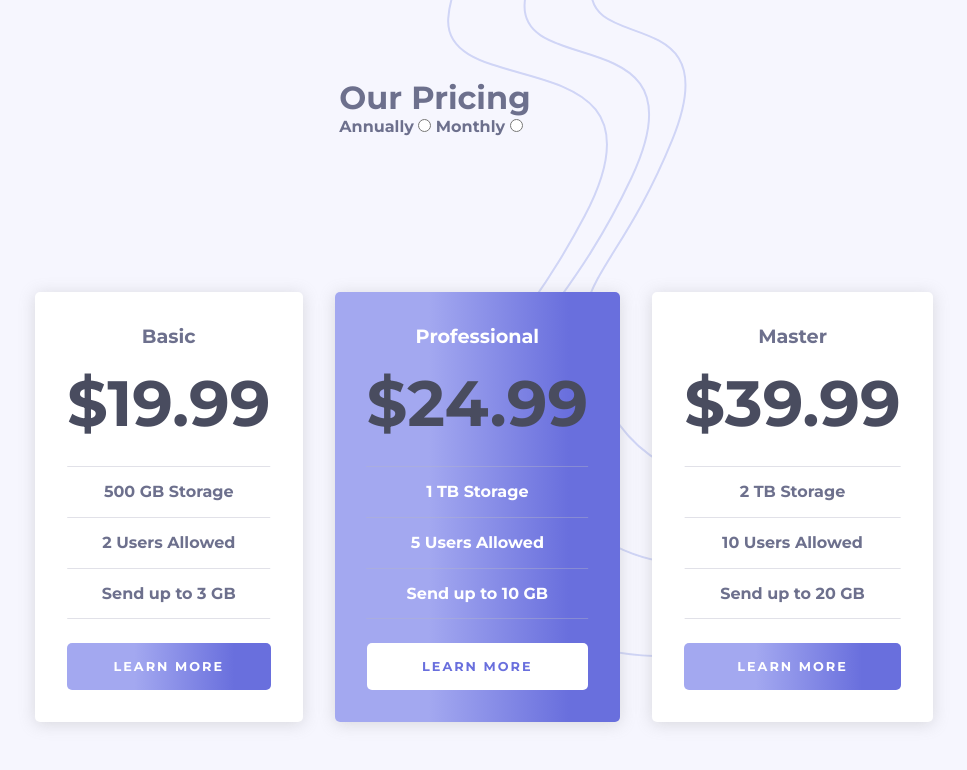
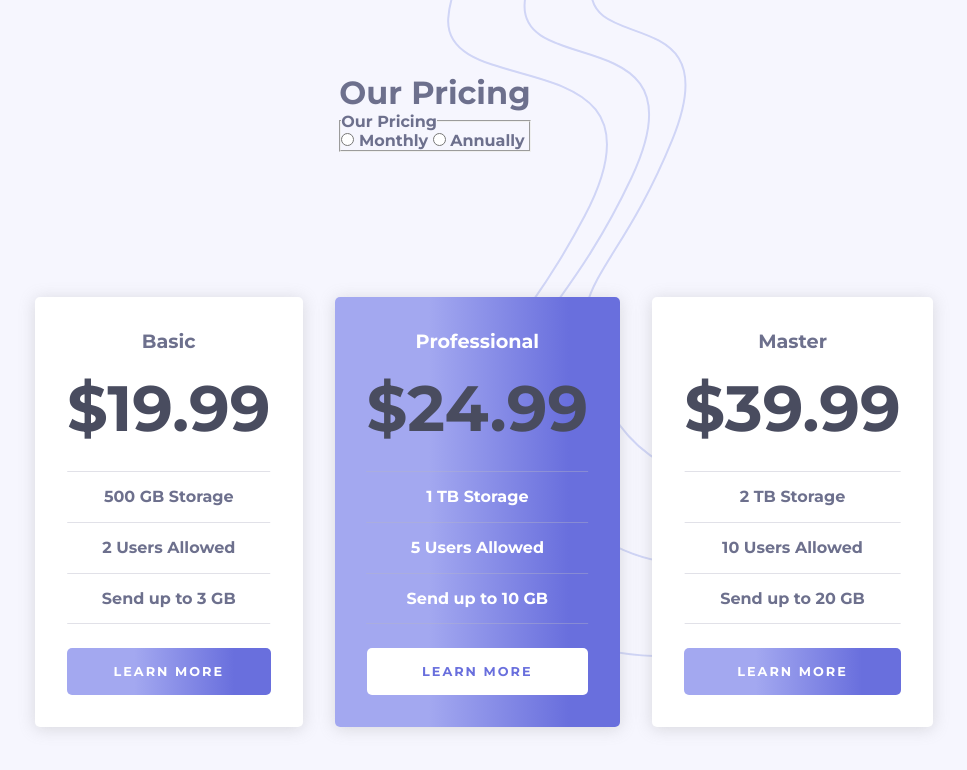
Before and after one commit to FluffyKas/pricing-component-w-toggle, a plain HTML site: page index.html in a window 1280 px wide. Shown: the whole page, without its empty margins (205-1172 px from the left). Drawn offline with Linux system fonts and the light colour scheme.

Commit message:
changing toggle switch markup to a more semantic/accessible solution

```diff
--- a/index.html
+++ b/index.html
@@ -14,10 +14,18 @@
 
   <header>
     <h1>Our Pricing</h1>
-    <label for="annually">Annually</label>
-    <input name="payment-frequency" value="annually" type="radio">
-    <label for="monthly">Monthly</label>
-    <input name="payment-frequency" value="monthly" type="radio">
+    <fieldset class="radio-switch">
+      <legend>
+        Our Pricing
+      </legend>
+
+      <input type="radio" name="plan-switch" id="monthly">
+      <label for="monthly">Monthly</label>
+
+      <input type="radio" name="plan-switch" id="annually">
+      <label for="annually">Annually</label>
+
+    </fieldset>
   </header>
 
   <main>
@@ -61,5 +69,7 @@
 
   <!-- &dollar;399.99 -->
 
+  <script src="index.js"></script>
+
 </body>
 </html>
```
